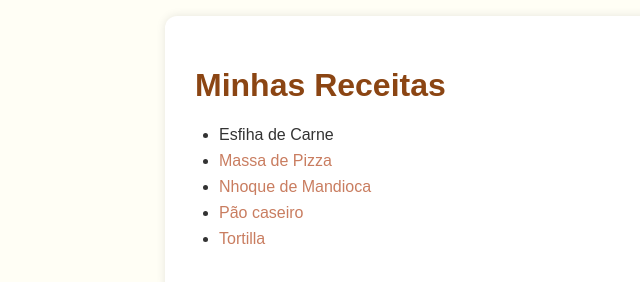
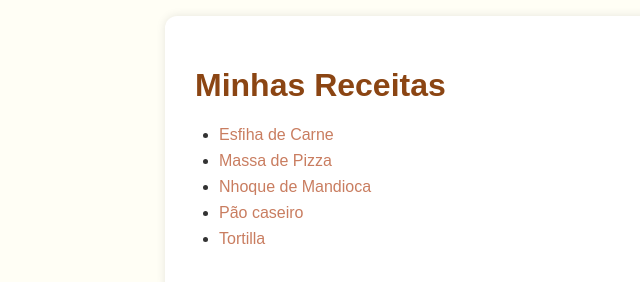
Before and after one commit to stefaninilucas/receitas, a plain HTML site: page index.html in a window 1280 px wide. Shown: the whole page, without its empty margins (175-815 px from the left). Drawn offline with Linux system fonts and the light colour scheme.

Commit message:
update index.html

```diff
--- a/index.html
+++ b/index.html
@@ -10,7 +10,7 @@
   <div class="container">
     <h1>Minhas Receitas</h1>
     <ul>
-      <li><a href="receitas/esfiha_de_carne.html"></a>Esfiha de Carne</li>
+      <li><a href="receitas/esfiha_de_carne.html">Esfiha de Carne</a></li>
       <li><a href="receitas/massa_de_pizza.html">Massa de Pizza</a></li>
       <li><a href="receitas/nhoque_de_mandioca.html">Nhoque de Mandioca</a></li>
       <li><a href="receitas/pao_caseiro.html">Pão caseiro</a></li>
```
